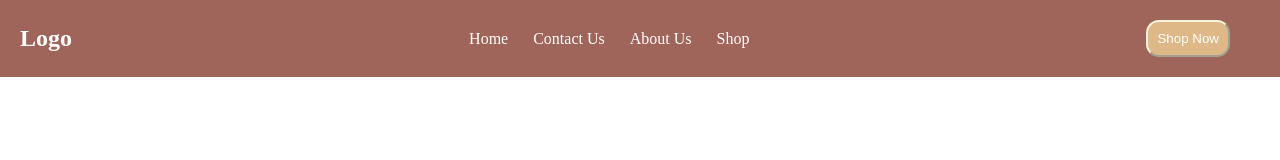
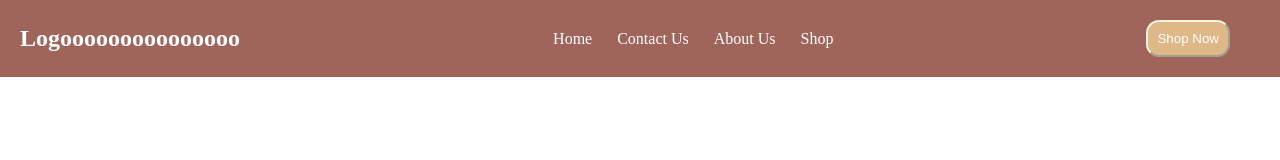
Before and after one commit to muneebarif490-ctrl/boostrap, a plain HTML site: page index.html in a window 1280 px wide. Drawn offline with Linux system fonts and the light colour scheme.

Commit message:
make logooo

```diff
--- a/index.html
+++ b/index.html
@@ -11,7 +11,7 @@
 <header>
     <nav>
         <h1>
-            Logo
+            Logooooooooooooooo
         </h1>
         <ul>
             <li>Home</li>
```
